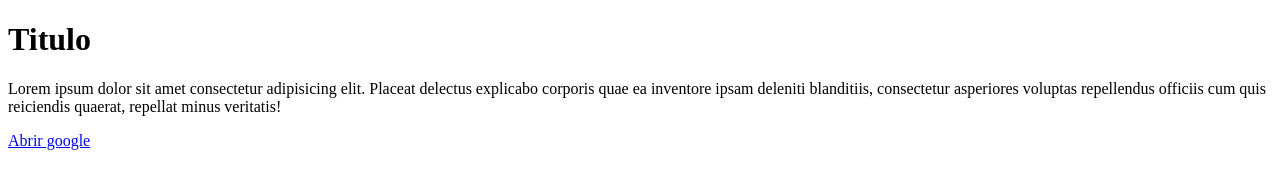
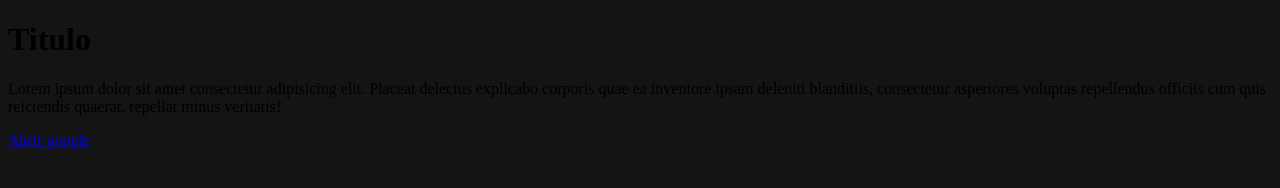
Before and after one commit to playerjvcjvc/site, a plain HTML site: page index.html in a window 1280 px wide. Drawn offline with Linux system fonts and the light colour scheme.

Commit message:
Update styles.css

```diff
--- a/styles.css
+++ b/styles.css
@@ -1,5 +1,5 @@
 body{
-    background-color: rgb(255, 255, 255);
+    background-color: rgb(20, 20, 20);
 }
 
 h1{
```
